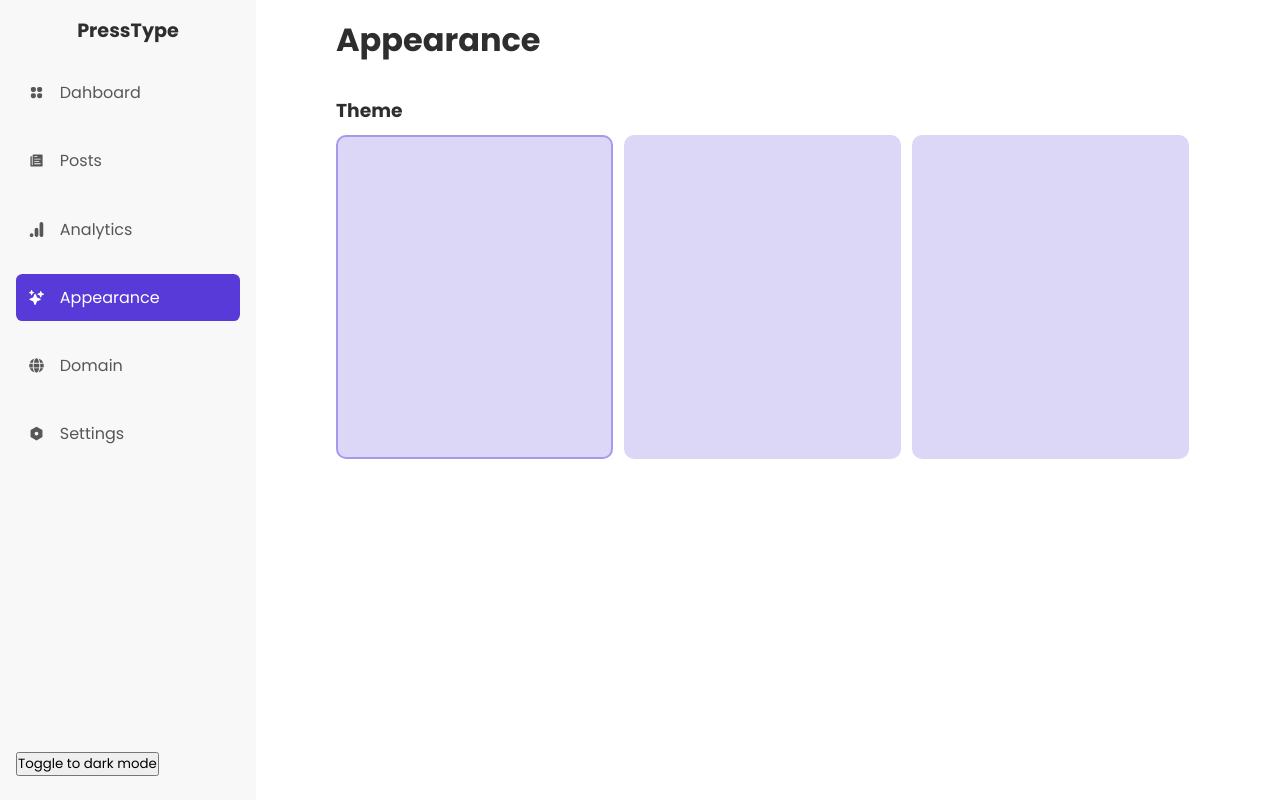
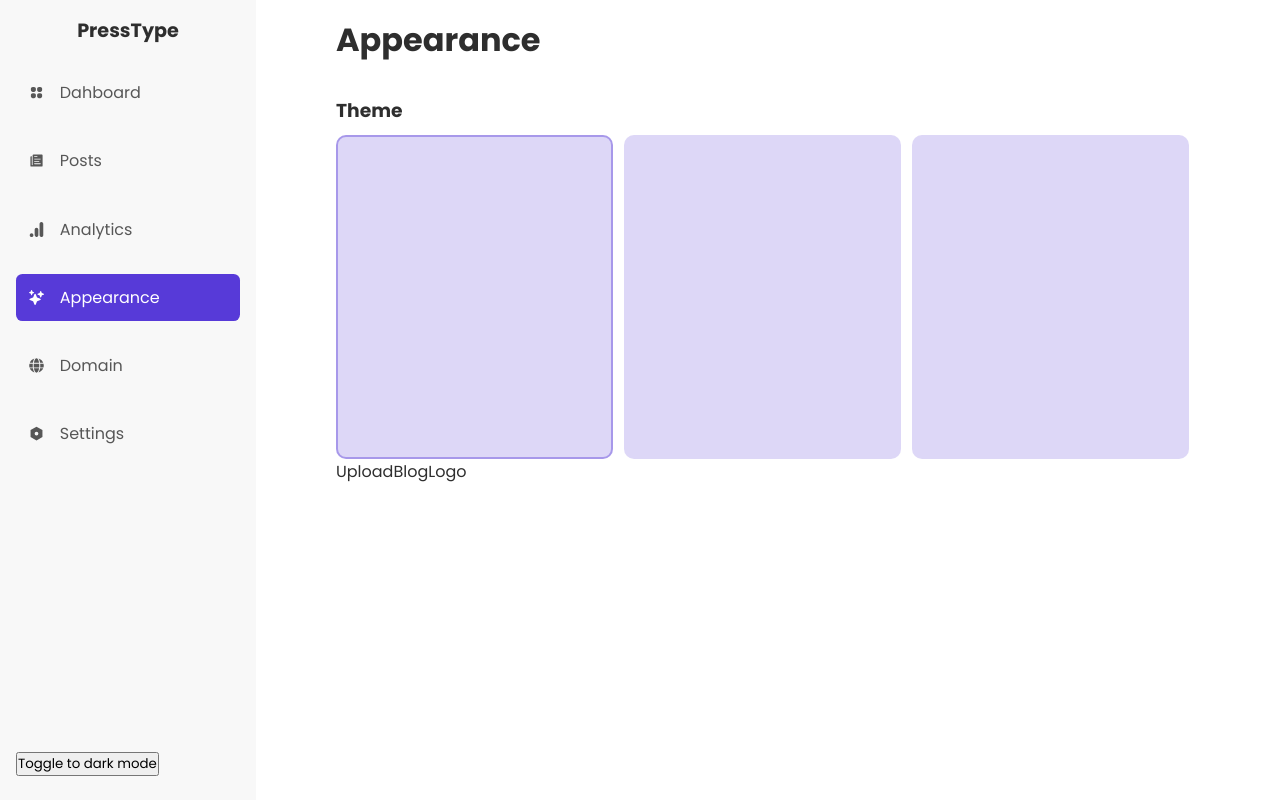
Before and after one commit to akinloluwami/presstype, a Next.js app: page /appearance in a window 1280 px wide. Built offline with nearby package versions, Linux system fonts and the light colour scheme.

Commit message:
added upload blog logo component

```diff
--- a/pages/appearance/index.tsx
+++ b/pages/appearance/index.tsx
@@ -1,4 +1,5 @@
 import Themes from "@/components/dashboard/themes/Themes";
+import UploadBlogLogo from "@/components/dashboard/upload_blog_logo/UploadBlogLogo";
 import DashboardLayout from "@/layouts/dashboard_layout";
 import React from "react";
 
@@ -6,6 +7,7 @@ const Index = () => {
   return (
     <DashboardLayout page_name="Appearance">
       <Themes />
+      <UploadBlogLogo />
     </DashboardLayout>
   );
 };
```
